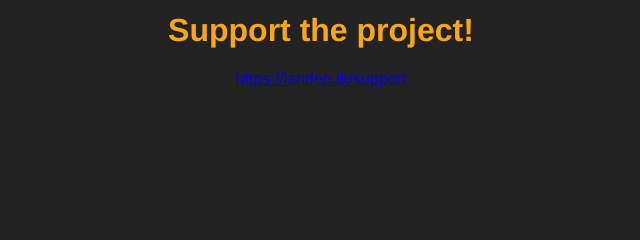
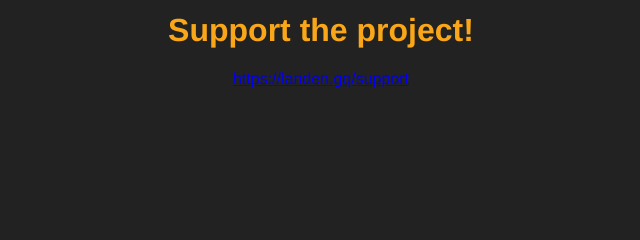
Before and after one commit to Fortress-Client/web, a plain HTML site: page index.html in a window 1280 px wide. Shown: the part 461-701 px from the top of the page, 319-959 px from the left. Drawn offline with Linux system fonts and the light colour scheme.

Commit message:
Update index.html

```diff
--- a/index.html
+++ b/index.html
@@ -21,7 +21,7 @@
         <h1 class="step">Step 2: Install EdgenuityTweaks</h1>
         <a href="edgenuitytweaks.js"><button>Install</button></a>
 		<h1>Support the project!</h1>
-        <p> <a href="https://landen.gq/support">https://landen.tk/support</a></p>
+        <p> <a href="https://landen.gq/support">https://landen.gq/support</a></p>
         <h3 id="copyright">EdgenuityTweaks by Landen Powell</h3>
     </body>
 
```
